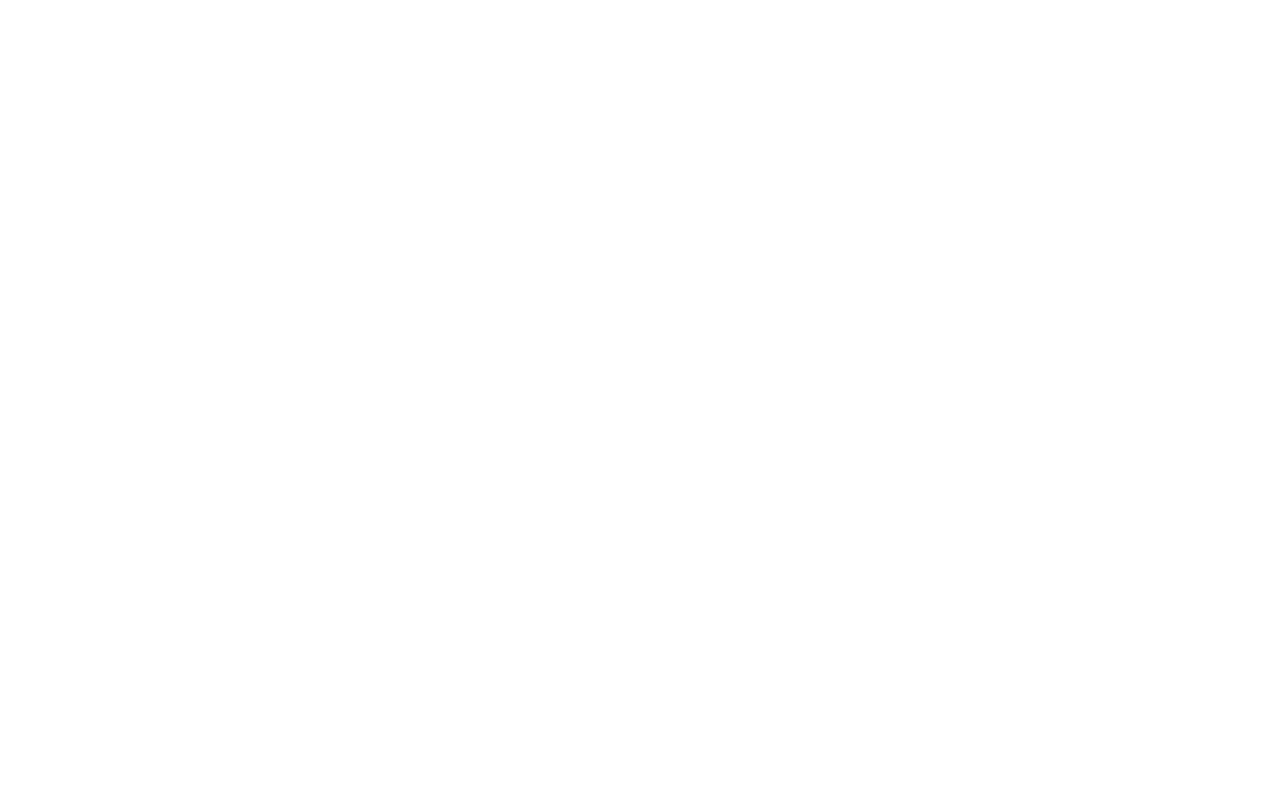
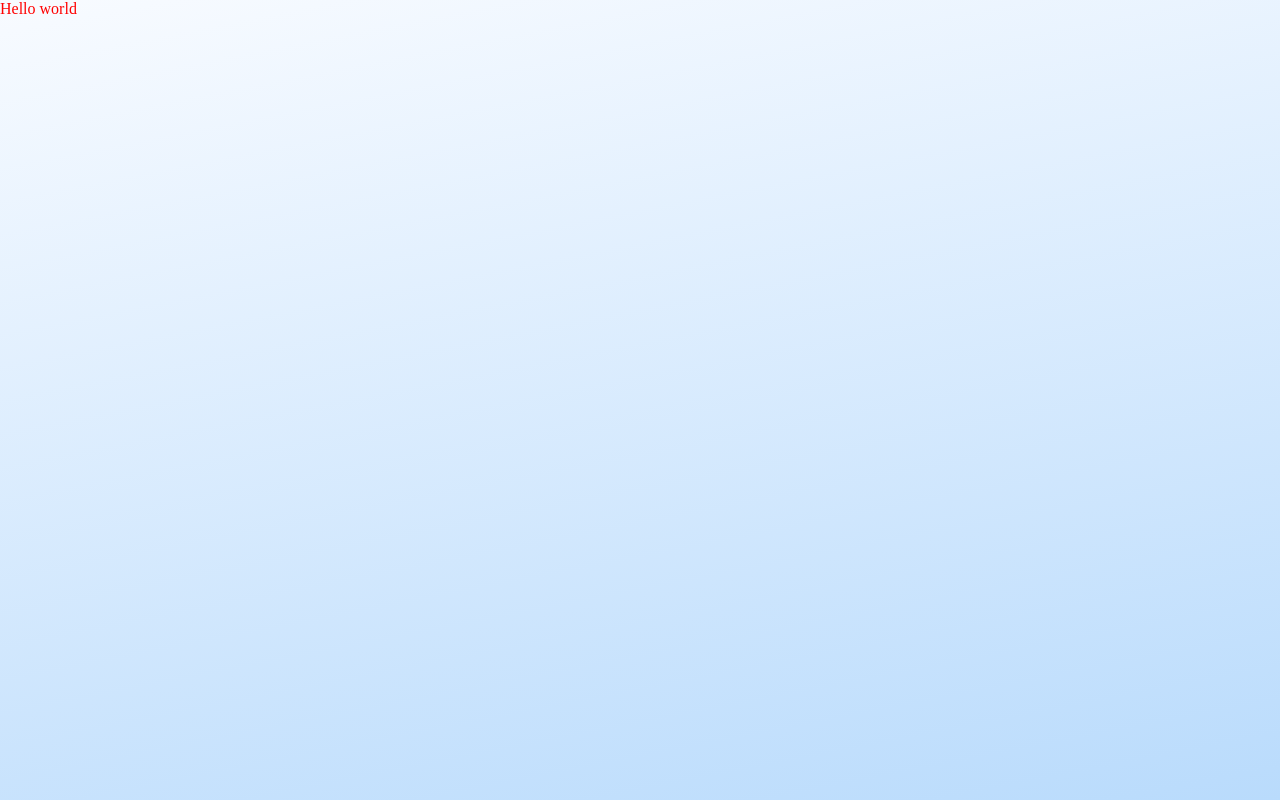
Before and after one commit to LukasLimalkl/trafego-front, a Next.js app: page / in a window 1280 px wide. Built offline with nearby package versions, Linux system fonts and the light colour scheme.

Commit message:
feat: configing theme

```diff
--- /dev/null
+++ b/src/components/header/index.tsx
@@ -0,0 +1,10 @@
+import { Container } from "./styles";
+
+export default function Header() {
+
+    return (
+        <Container>
+            Hello world
+        </Container>
+    );
+}
--- /dev/null
+++ b/src/components/header/styles.ts
@@ -0,0 +1,7 @@
+import styled from "styled-components";
+
+export const Container = styled.div`
+
+    color: red;
+
+`
--- a/src/pages/_app.tsx
+++ b/src/pages/_app.tsx
@@ -1,10 +1,14 @@
 import { GlobalStyle } from "@/styles/globalStyle";
+import theme from "@/styles/theme/theme";
 import type { AppProps } from "next/app";
+import { ThemeProvider } from "styled-components";
 
 export default function App({ Component, pageProps }: AppProps) {
-  return
-  <>
-    <GlobalStyle/>
-    <Component {...pageProps} />;
-  </>
+  return(
+    <ThemeProvider theme={theme}>
+      <Component {...pageProps} />
+      <GlobalStyle/>
+    </ThemeProvider>
+
+  )
 }
--- a/src/pages/index.tsx
+++ b/src/pages/index.tsx
@@ -1,3 +1,4 @@
+import Header from "@/components/header";
 import Head from "next/head";
 
 
@@ -10,7 +11,7 @@
         <meta name="viewport" content="width=device-width, initial-scale=1" />
       </Head>
       <main >
-        <h1>Hello World!</h1>
+        <Header/>
       </main>
     </>
   );
--- a/src/styles/globalStyle.ts
+++ b/src/styles/globalStyle.ts
@@ -1,4 +1,3 @@
-import "@fontsource/nunito";
 import { createGlobalStyle } from "styled-components";
 
 export const GlobalStyle = createGlobalStyle`
@@ -6,7 +5,14 @@
     margin: 0;
     padding: 0;
     box-sizing: border-box;
+
   }
 
+ body{
+    background: rgb(248,251,255);
+    background: linear-gradient(169deg, rgba(248,251,255,1) 0%, rgba(185,219,252,1) 100%);
+    background-repeat:no-repeat;
+    height: 100vh;
+ }
 
 `;
--- /dev/null
+++ b/src/styles/theme/theme.ts
@@ -0,0 +1,9 @@
+const theme = {
+    colors: {
+      background: '#18191a',
+      text: '#e3e3e3',
+      primary: '#ed2a4c'
+    }
+  }
+
+  export default theme
```
Also changed, not shown: src/styles/theme/styled.d.ts (added, +10 -0 lines).
